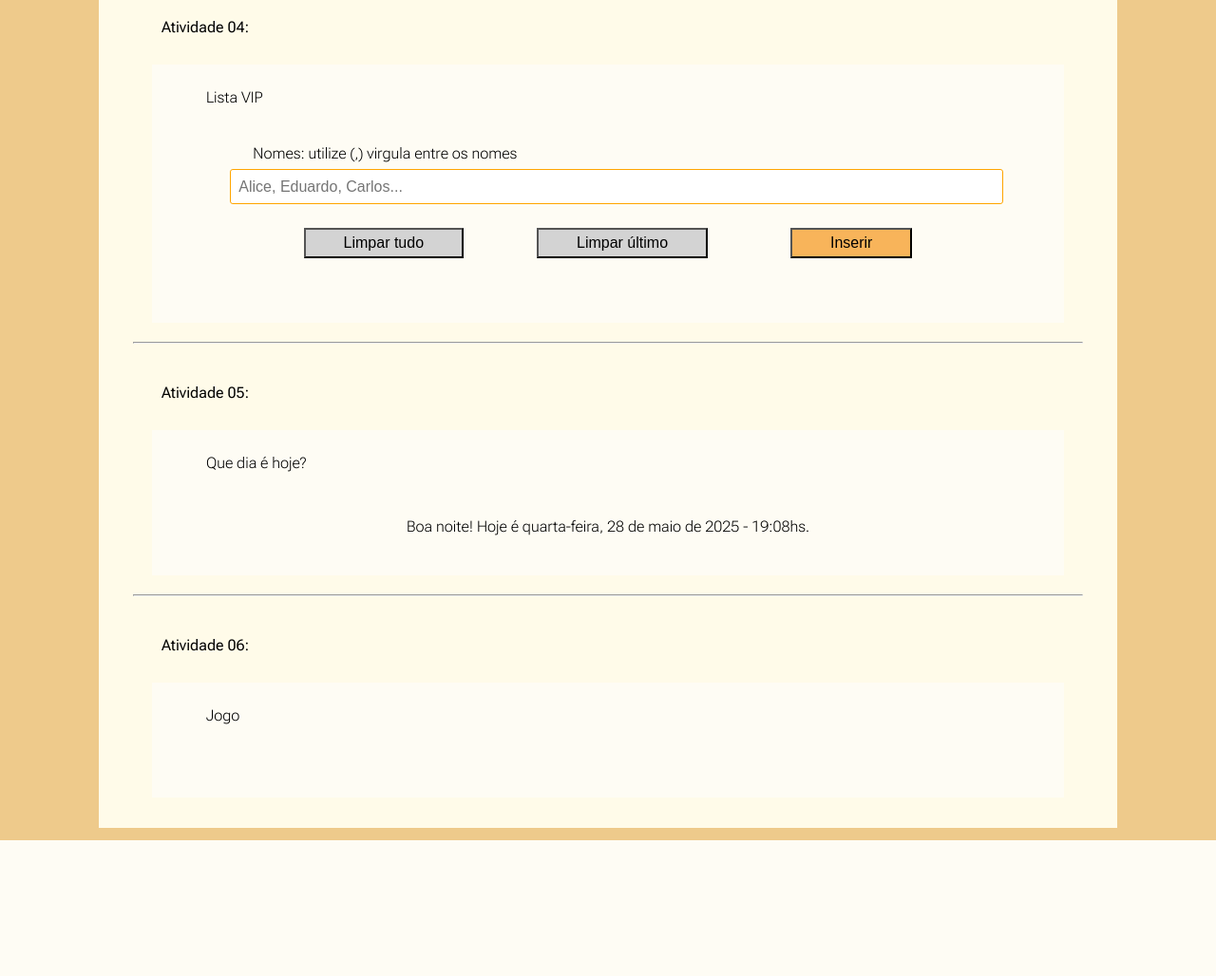
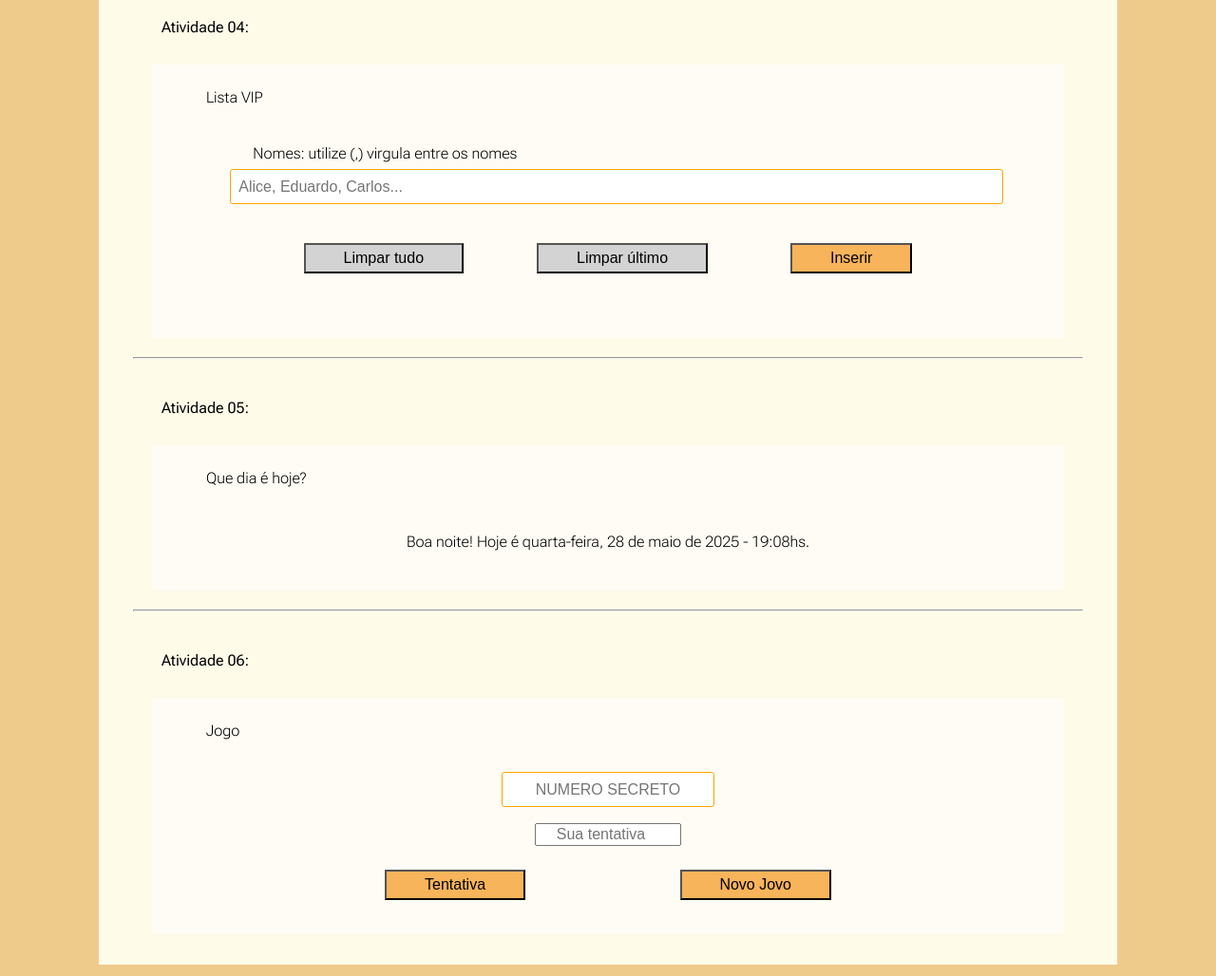
Before and after one commit to kBruna/js_atv, a PHP site: page / in a window 1280 px wide. Shown: the part 1032-2060 px from the top of the page at 95% size. Before the commit the page ends 1917 px from the top, so only its background shows below. Run offline with PHP 8.4, Linux system fonts and the light colour scheme.

Commit message:
edit: syntax correction

```diff
--- a/css/estilos.css
+++ b/css/estilos.css
@@ -52,7 +52,7 @@ html {
     width: fit-content;
 }
 
-#peso, #altura, #imc_box, #nota1, #nota2, #media_box, #listaVIP{
+#peso, #altura, #imc_box, #nota1, #nota2, #media_box, #listaVIP, #rand_number, #number_input{
     max-width: 100%;
     min-width: 150px;
     height: 1.25rem;
@@ -65,14 +65,14 @@ html {
     width: 90px;
 }
 
-#imc_box, #media_box, #listaVIP {
+#imc_box, #media_box, #listaVIP, #rand_number {
     border: 1px solid orange;
     border-radius: 3px;
     padding: 1%;
     resize: none;
 }
 
-#listaVIP {
+#listaVIP{
     /* max-width: 800px; */
     min-width: 100%;
     text-align: left;
@@ -81,17 +81,14 @@ html {
 #plista li{
     padding: 0;
 }
-/* #media_box{
-    width: 200px;
-} */
 
-#error_input1, #error_input2, #error_input3, #error_input4{
+#error_input1, #error_input2, #error_input3, #error_input4, #error_input5{
     color: red;
     font-size: small;
     text-align: center;
 }
 
-#form #button1, #button2, #button3, #button4, #button5{
+#form #button1, #button2, #button3, #button4, #button5, #button6, #button7{
     padding: 0px 5%;
     font-size: 1rem;
     /* line-height: 2.5rem; */
@@ -115,7 +112,7 @@ html {
     margin-left: 10px;
 }
 
-#form #button1:hover, #button2:hover, #button3:hover{
+#form #button1:hover, #button2:hover, #button3:hover, #button6:hover, #button7:hover{
     background-color: rgb(123, 37, 0);
     color: beige;
 }
--- a/index.html
+++ b/index.html
@@ -69,6 +69,7 @@
                 <div class="form_cont">
                     <label for="lista" class="label">Nomes: utilize (,) virgula entre os nomes</label>
                     <input type="text" name="lista" id="listaVIP" placeholder="Alice, Eduardo, Carlos..." required="required">
+                    <p id="error_input5"></p>
                 </div>
                 <div class="form_center">
                     <button href="#" id="button4" type="submit">Limpar tudo</button>
@@ -95,8 +96,15 @@
         <div id="atv_container">
             <p>Jogo</p>
             <div class="form">
-                <div class="form_cont">
-                    <p></p>
+                <div class="form_center">
+                    <input type="text" name="rand_number" id="rand_number" placeholder="NUMERO SECRETO" readonly>
+                </div>
+                <div class="form_center">
+                    <input type="number" id="number_input" placeholder="Sua tentativa" min="1" max="10">
+                </div>
+                <div class="form_center">
+                    <button href="#" id="button6" type="button">Tentativa</button>
+                    <button href="#" id="button7" type="button">Novo Jovo</button>
                 </div>
             </div>
         </div>
--- a/js/script.js
+++ b/js/script.js
@@ -51,21 +51,25 @@ button_imc.addEventListener("mouseup", function(){
     let peso = document.getElementsByTagName("input")[0].value;
     let altura = document.getElementsByTagName("input")[1].value;
     let IMC = (peso / Math.pow(altura/100, 2)).toFixed(1);
+    let imc_box = document.getElementById("imc_box");
+    let imc_end;
 
     switch(true){
         case(IMC < 18.5):
-            document.getElementById("imc_box").value = "IMC = " + IMC + " - " + "abaixo do peso";break;
+            imc_end = "abaixo do peso";break;
         case(IMC < 25):
-            document.getElementById("imc_box").value = "IMC = " + IMC + " - " + "peso ideal - Parabéns!";break;
+            imc_end = "peso ideal - Parabéns!";break;
         case(IMC < 30):
-            document.getElementById("imc_box").value = "IMC = " + IMC + " - " + "levemente acima do peso";break;
+            imc_end = "levemente acima do peso";break;
         case(IMC < 35):
-            document.getElementById("imc_box").value = "IMC = " + IMC + " - " + "obesidade grau I";break;
+            imc_end = "obesidade grau I";break;
         case(IMC < 40):
-            document.getElementById("imc_box").value = "IMC = " + IMC + " - " + "obesidade grau II (severa)";break;
+            imc_end = "obesidade grau II (severa)";break;
         case(IMC >= 40):
-            document.getElementById("imc_box").value = "IMC = " + IMC + " - " + "obesidade grau III (mórbida)";break;
+            imc_end = "obesidade grau III (mórbida)";break;
     }
+
+    imc_box.value = "IMC = " + IMC + " - " + imc_end;
 })
 
 //Atividade 3
@@ -121,14 +125,20 @@ let bclear = document.getElementById("button4");
 let clear_last = document.getElementById("button5");
 let lista_array = new Array;
 let pLista = document.getElementById("pLista");
-
+let error5 = document.getElementById("error_input5");
 
 blista.addEventListener("click", () => {
     let lista = document.getElementById("listaVIP").value;
-    if (lista == "") return;
+
+    if (lista == "") {
+        error5.innerHTML = "Campo vazio."
+        return;
+    };
+    error5.innerHTML = "";
 
     let char = lista.length;
     var y;
+
     if (lista_array.length == 0) y = 0; else y = (lista_array.length)++;
     var start_index = 0;
 
```
